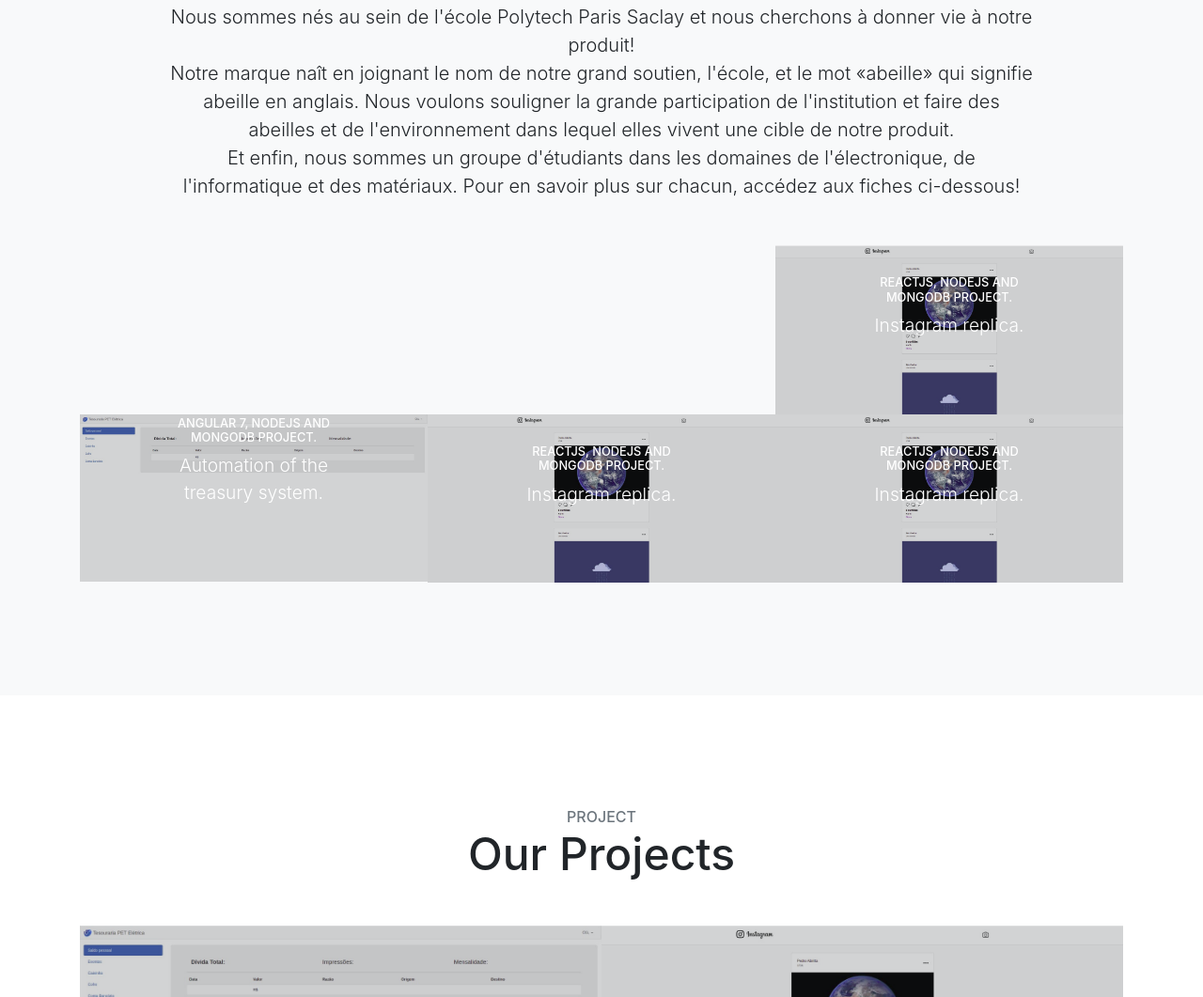
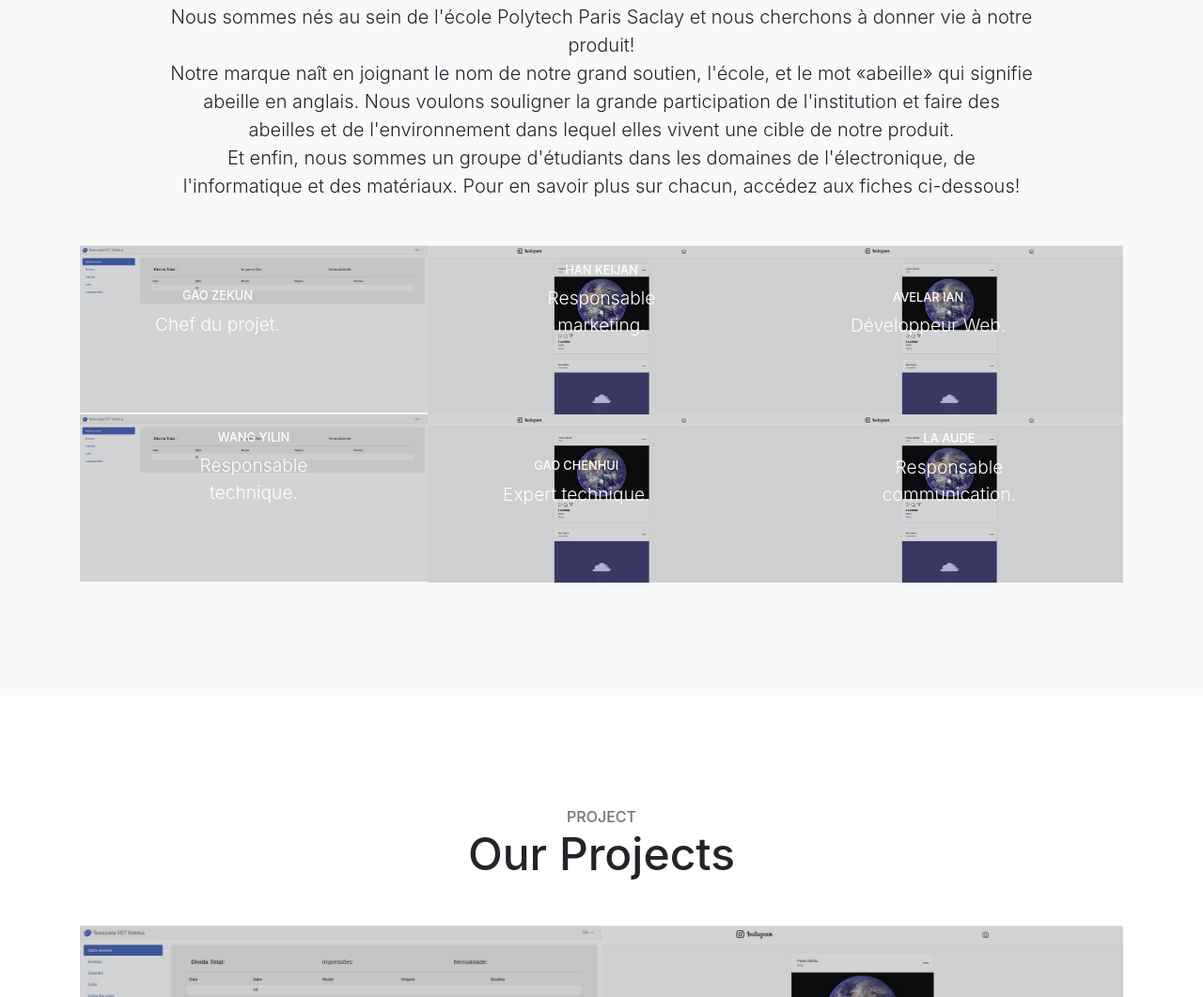
Before and after one commit to polybee-admin/polybee-admin.github.io, a website with bundled scripts: page index.html in a window 1280 px wide. Shown: the part 963-2024 px from the top of the page at 94% size. Built offline with nearby package versions, Linux system fonts and the light colour scheme.

Commit message:
About us modification

```diff
--- a/index.html
+++ b/index.html
@@ -88,26 +88,26 @@
                 <p class="mb-0">Chef du projet.</p>
               </span>
             </span>
-            <!-- <img class="img-fluid" src="img/project1.jpeg" alt=""> -->
+            <img class="img-fluid" src="img/project1.jpeg" alt="">
           </a>
         </div>
         <div class="col-lg-4">
-          <a class="portfolio-item" href="https://github.com/Avelarian/instagram-replica">
+          <a class="portfolio-item" href="https://www.facebook.com/lou.jiangtao.1">
             <span class="caption">
               <span class="caption-content">
                 <h2>HAN Keijan</h2>
                 <p class="mb-0">Responsable marketing.</p>
               </span>
             </span>
-            <!-- <img class="img-fluid" src="img/project2.jpeg" alt=""> -->
+            <img class="img-fluid" src="img/project2.jpeg" alt="">
           </a>
         </div>
         <div class="col-lg-4">
-          <a class="portfolio-item" href="https://github.com/Avelarian/instagram-replica">
+          <a class="portfolio-item" href="https://www.facebook.com/ian.avelar.50">
             <span class="caption">
               <span class="caption-content">
-                <h2>ReactJS, NodeJS and MongoDB project.</h2>
-                <p class="mb-0">Instagram replica.</p>
+                <h2>AVELAR Ian</h2>
+                <p class="mb-0">Développeur Web.</p>
               </span>
             </span>
             <img class="img-fluid" src="img/project2.jpeg" alt="">
@@ -116,33 +116,33 @@
       </div>
       <div class="row no-gutters">
         <div class="col-lg-4">
-          <a class="portfolio-item" href="https://github.com/Avelarian/tesouraria-pet">
+          <a class="portfolio-item" href="https://www.facebook.com/yilin.wang.9250595">
             <span class="caption">
               <span class="caption-content">
-                <h2>Angular 7, NodeJS and MongoDB project.</h2>
-                <p class="mb-0">Automation of the treasury system.</p>
+                <h2>WANG Yilin</h2>
+                <p class="mb-0">Responsable technique.</p>
               </span>
             </span>
             <img class="img-fluid" src="img/project1.jpeg" alt="">
           </a>
         </div>
         <div class="col-lg-4">
-          <a class="portfolio-item" href="https://github.com/Avelarian/instagram-replica">
+          <a class="portfolio-item" href="https://www.facebook.com/profile.php?id=100041368984036">
             <span class="caption">
               <span class="caption-content">
-                <h2>ReactJS, NodeJS and MongoDB project.</h2>
-                <p class="mb-0">Instagram replica.</p>
+                <h2>GAO Chenhui</h2>
+                <p class="mb-0">Expert technique.</p>
               </span>
             </span>
             <img class="img-fluid" src="img/project2.jpeg" alt="">
           </a>
         </div>
         <div class="col-lg-4">
-          <a class="portfolio-item" href="https://github.com/Avelarian/instagram-replica">
+          <a class="portfolio-item" href="https://www.facebook.com/audie.lacamp">
             <span class="caption">
               <span class="caption-content">
-                <h2>ReactJS, NodeJS and MongoDB project.</h2>
-                <p class="mb-0">Instagram replica.</p>
+                <h2>LA Aude</h2>
+                <p class="mb-0">Responsable communication.</p>
               </span>
             </span>
             <img class="img-fluid" src="img/project2.jpeg" alt="">
```
